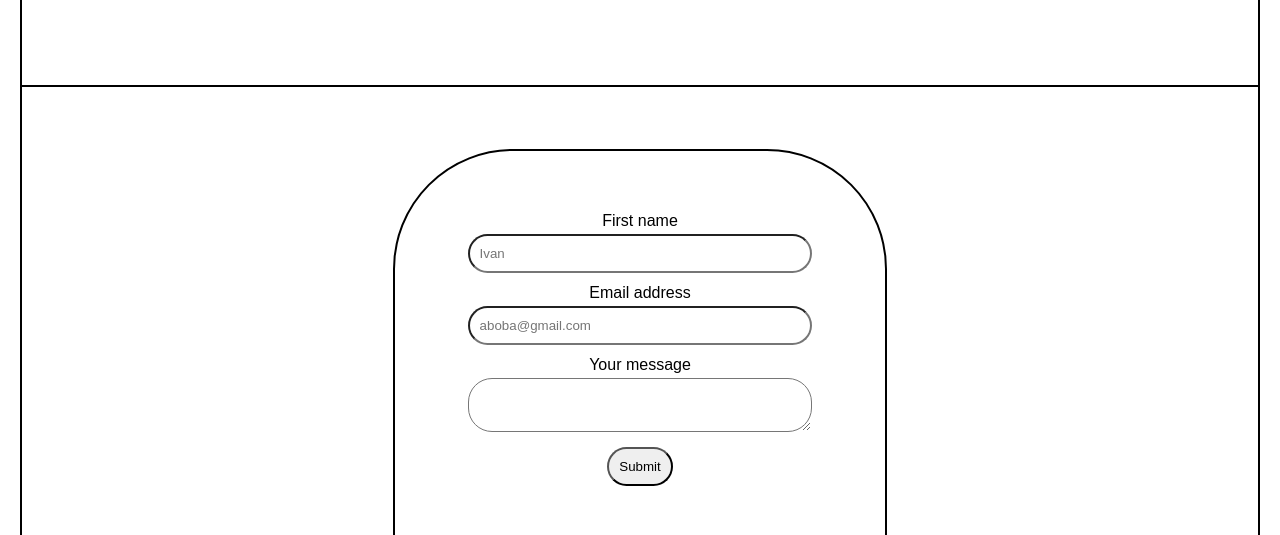
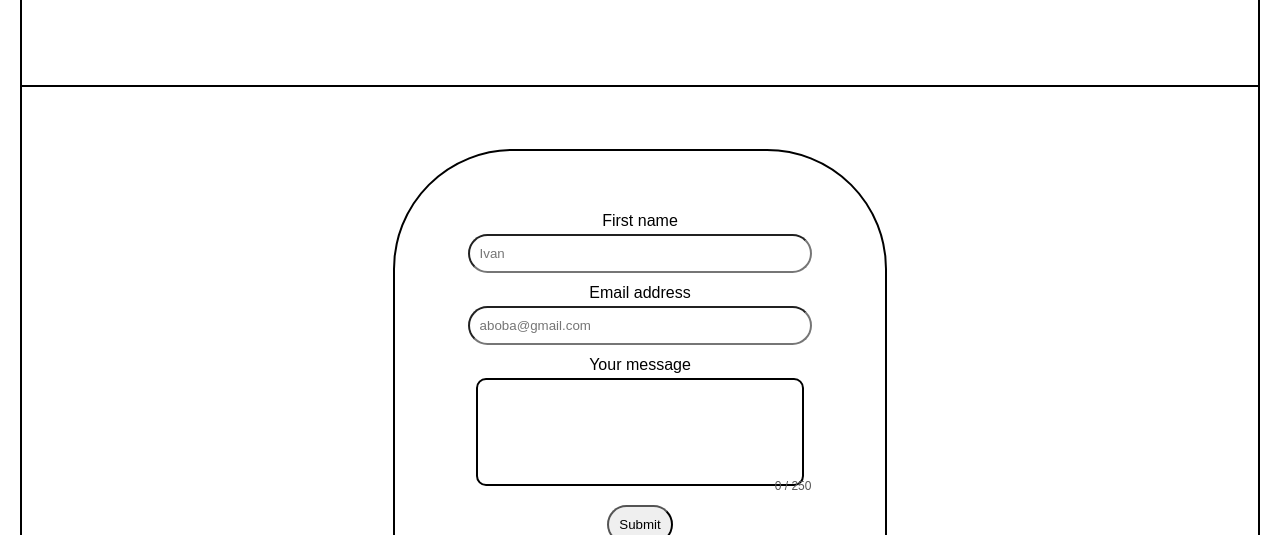
Before and after one commit to Nexoner/html-advance-meta-tags, a plain HTML site: page pages/contact.html in a window 1280 px wide. Shown: the part 265-800 px from the top of the page. Drawn offline with Linux system fonts and the light colour scheme; a web font is replaced by a local one.

Commit message:
complete

```diff
--- a/pages/contact.html
+++ b/pages/contact.html
@@ -75,16 +75,11 @@
             placeholder="aboba@gmail.com"
           />
           <label class="form-lbl" for="message">Your message</label>
-          <textarea
-            cols="500"
-            class="form-inp"
-            type="textarea"
-            id="user-message"
-            name="message"
-            placeholder="Напишите ваше сообщение..."
-            maxlength="512"
-          >
-          </textarea>
+            <div class="input-container">
+              <textarea id="message" maxlength="250" placeholder="Start typing ...">
+              </textarea>
+              <span id="charCount">0 / 250</span>
+            </div>
           <div id="form-sub-btn">
             <input id="form-sub-btn" type="submit" value="Submit" />
           </div>
@@ -96,5 +91,6 @@
         <h2>@ all rights reserved 2025</h2>
       </div>
     </footer>
+    <script src="../script/message.js"></script>
   </body>
 </html>
--- /dev/null
+++ b/script/message.js
@@ -0,0 +1,12 @@
+const textarea = document.getElementById("message");
+const charCount = document.getElementById("charCount");
+const maxLength = textarea.getAttribute("maxlength");
+
+textarea.addEventListener("input", () => {
+  charCount.textContent = `${textarea.value.length} / ${maxLength}`;
+  if(textarea.value.length > 240) {
+    textarea.style.borderColor = 'red';
+  } else {
+    textarea.style.borderColor = 'black';
+  }
+});
--- a/styles/style.css
+++ b/styles/style.css
@@ -352,6 +352,30 @@ font-family: "LXGW Marker Gothic", sans-serif;
     transform: scale(0.98);
 }
 
+.input-container {
+  position: relative;
+  display: inline-block;
+}
+
+textarea {
+  width: 300px;
+  height: 80px;
+  padding: 12px;
+  font-size: 14px;
+  border: 2px solid black;
+  border-radius: 10px;
+  resize: none;
+  outline: none;
+}
+
+#charCount {
+  position: absolute;
+  bottom: 8px;
+  right: 12px;
+  font-size: 12px;
+  color: #555;
+}
+
 
 @media (max-width:800px) {
 
```
